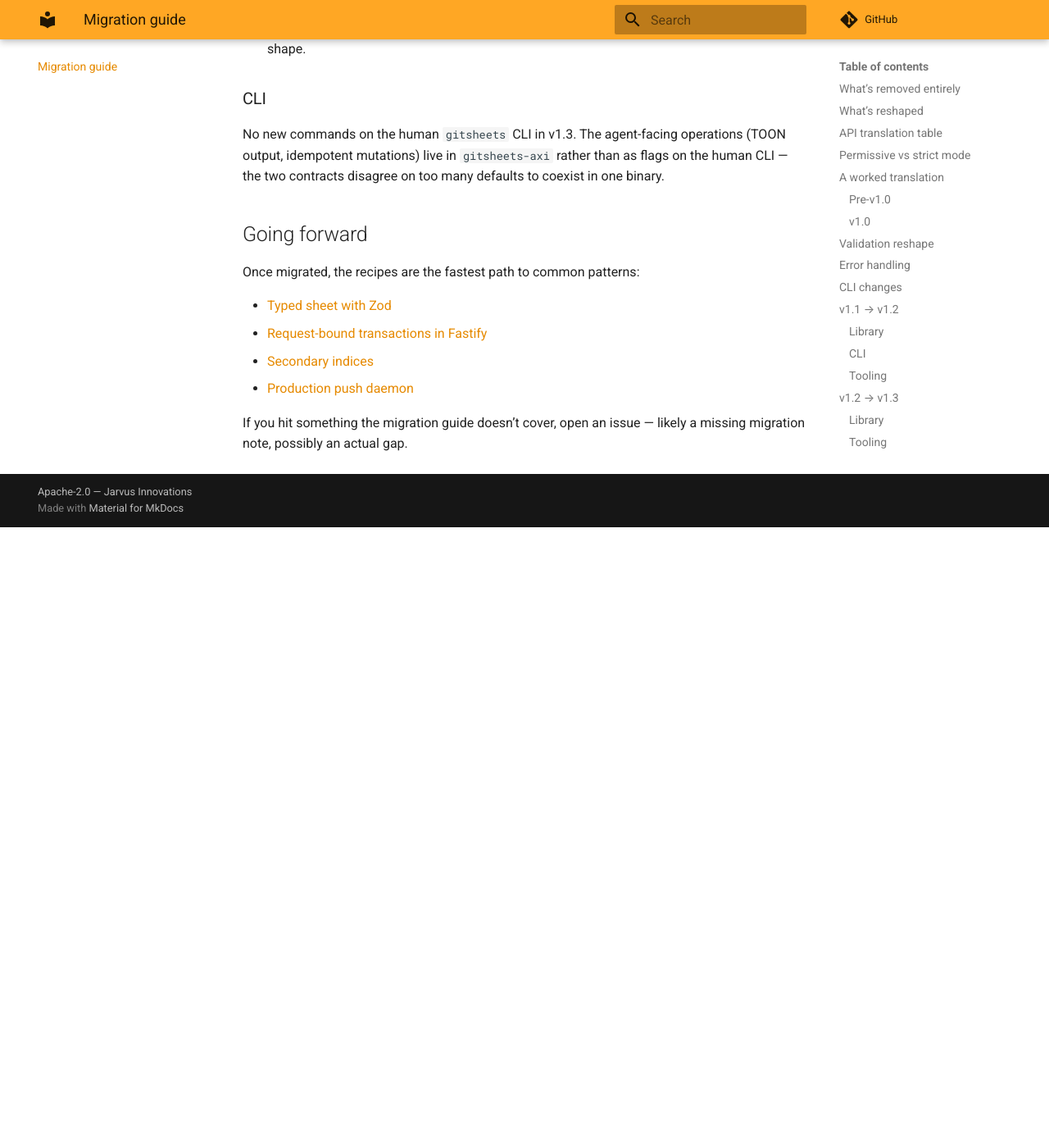
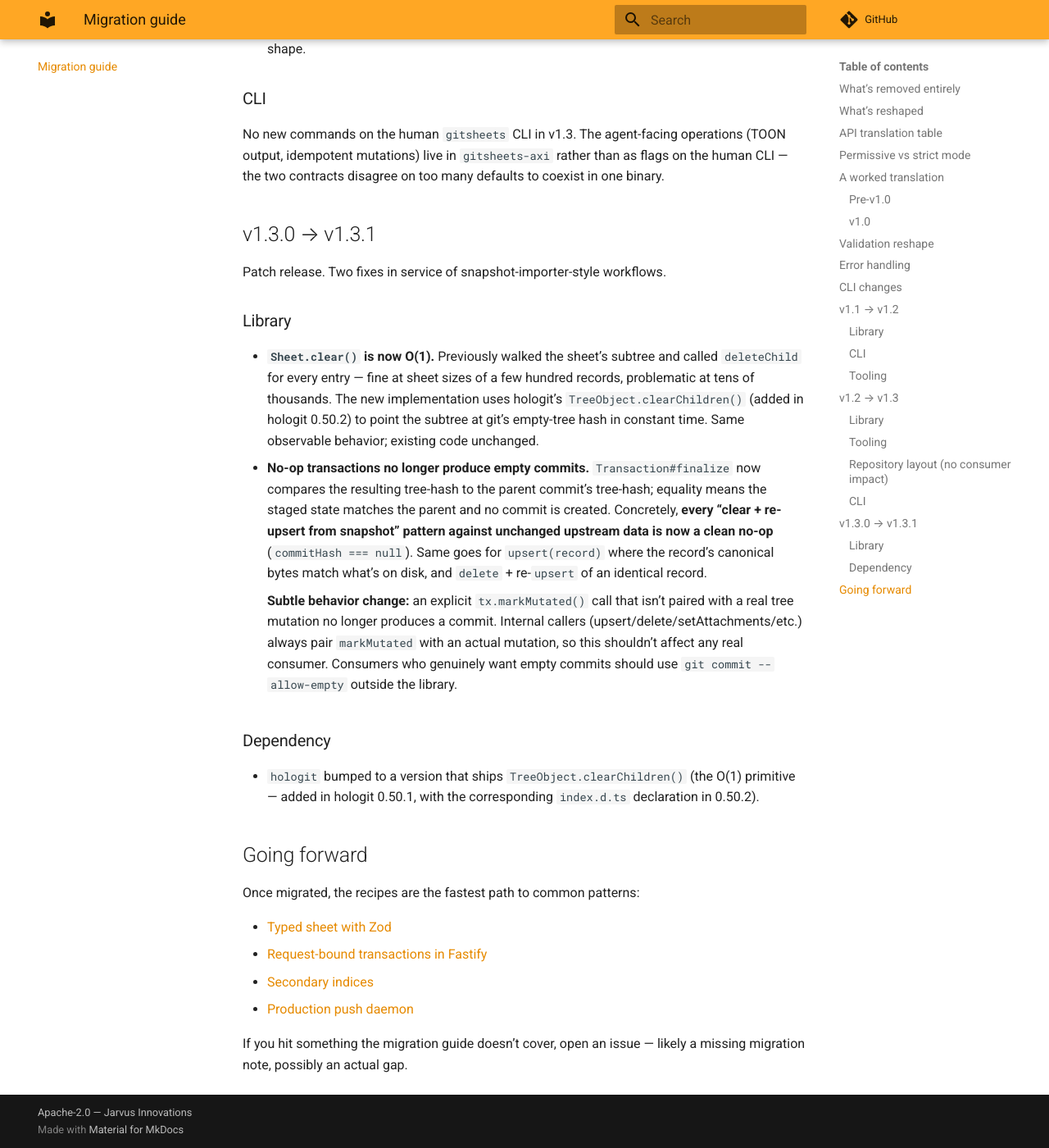
Before and after one commit to JarvusInnovations/gitsheets, an MkDocs documentation site: the page built from docs/migration-guide.md, in a window 1280 px wide and 1400 px high, scrolled down 6707 px. Shown: the whole window at 82% size. Built offline with MkDocs 1.6.1 and Material for MkDocs 9.7.7, drawn with Linux system fonts in a browser that asks for light colours; comment, search, counter and statistics services are not loaded; before the commit the page ends 7350 px from its top, so only the background shows below that; some of the changed text lies outside the part shown.

Commit message:
docs(migration): v1.3.0 → v1.3.1 section
Covers the two consumer-visible changes:
  - Sheet.clear() is now O(1) (transparent — same observable behavior,
    just faster)
  - Empty-tree transactions no longer produce empty commits (subtle
    behavior change for the markMutated-alone-without-real-mutation
    case; flagged explicitly)

Co-Authored-By: Claude Opus 4.7 (1M context) <noreply@anthropic.com>

```diff
--- a/docs/migration-guide.md
+++ b/docs/migration-guide.md
@@ -184,7 +184,7 @@ Fully additive minor release. Existing v1.2 code keeps working.
 
 ### Library
 
-- **`Sheet.willChange(record, opts?)`** — new. Pre-flight idempotency check that runs upsert's full validation + normalization + serialization pipeline and compares the resulting bytes to the existing blob at the rendered path — without mutating the tree. Returns `{ changed, path, currentBlobHash?, nextText }`. Consumers that want commit-skipping semantics ("only commit if something actually changed") can pre-flight + skip when `changed: false`. Throws the same errors `upsert` would.
+- **`Sheet.willChange(record, opts?)`** — new in v1.3.0. Pre-flight idempotency check that runs upsert's full validation + normalization + serialization pipeline and compares the resulting bytes to the existing blob at the rendered path — without mutating the tree. Returns `{ changed, path, currentBlobHash?, nextText }`. Consumers that want commit-skipping semantics ("only commit if something actually changed") can pre-flight + skip when `changed: false`. Throws the same errors `upsert` would.
 - **Title from body's H1.** Content-typed sheets can opt into `[gitsheet.format].title = '<field>'` to denormalize the body's first H1 into a frontmatter field. The library enforces `record.title === <body's first H1, or undefined>` on every write — `upsert` with disagreeing values throws `ValidationError`; `Sheet.patch({title: 'X'})` rewrites the body's H1 for you, `Sheet.patch({body: '# Y\n…'})` re-derives the title. Markdownlint's `MD041` auto-enables to fail loud on bodies that start with prose. Fully backward-compatible — sheets without `[gitsheet.format].title` behave exactly as v1.2. See [`behaviors/content-types.md`](https://github.com/JarvusInnovations/gitsheets/blob/develop/specs/behaviors/content-types.md#title-from-h1) and the [Markdown CMS recipe](recipes/markdown-cms.md#title-from-bodys-h1-recommended).
 - **New utility exports**: `parseToml`, `parseConfigToml`, `stringifyRecord` (TOML round-tripping), `getFormat`, `hasFormat`, `registerFormat`, `resolveFormatConfig` (format dispatch). All were already in the package's internal modules; v1.3 surfaces them at the package root for consumers who need raw-bytes round-tripping or custom format registration.
 - **New public type**: `WillChangeResult`.
@@ -201,6 +201,21 @@ Fully additive minor release. Existing v1.2 code keeps working.
 
 No new commands on the human `gitsheets` CLI in v1.3. The agent-facing operations (TOON output, idempotent mutations) live in `gitsheets-axi` rather than as flags on the human CLI — the two contracts disagree on too many defaults to coexist in one binary.
 
+## v1.3.0 → v1.3.1
+
+Patch release. Two fixes in service of snapshot-importer-style workflows.
+
+### Library
+
+- **`Sheet.clear()` is now O(1).** Previously walked the sheet's subtree and called `deleteChild` for every entry — fine at sheet sizes of a few hundred records, problematic at tens of thousands. The new implementation uses hologit's `TreeObject.clearChildren()` (added in hologit 0.50.2) to point the subtree at git's empty-tree hash in constant time. Same observable behavior; existing code unchanged.
+- **No-op transactions no longer produce empty commits.** `Transaction#finalize` now compares the resulting tree-hash to the parent commit's tree-hash; equality means the staged state matches the parent and no commit is created. Concretely, **every "clear + re-upsert from snapshot" pattern against unchanged upstream data is now a clean no-op** (`commitHash === null`). Same goes for `upsert(record)` where the record's canonical bytes match what's on disk, and `delete` + re-`upsert` of an identical record.
+
+  **Subtle behavior change:** an explicit `tx.markMutated()` call that isn't paired with a real tree mutation no longer produces a commit. Internal callers (upsert/delete/setAttachments/etc.) always pair `markMutated` with an actual mutation, so this shouldn't affect any real consumer. Consumers who genuinely want empty commits should use `git commit --allow-empty` outside the library.
+
+### Dependency
+
+- `hologit` bumped to a version that ships `TreeObject.clearChildren()` (the O(1) primitive — added in hologit 0.50.1, with the corresponding `index.d.ts` declaration in 0.50.2).
+
 ## Going forward
 
 Once migrated, the recipes are the fastest path to common patterns:
```
